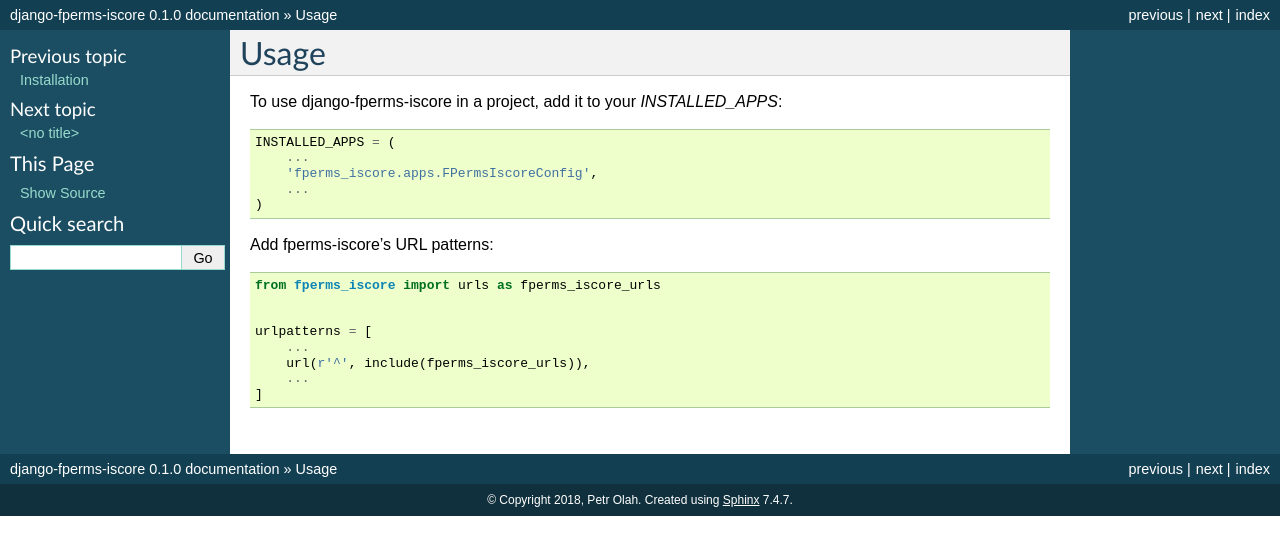
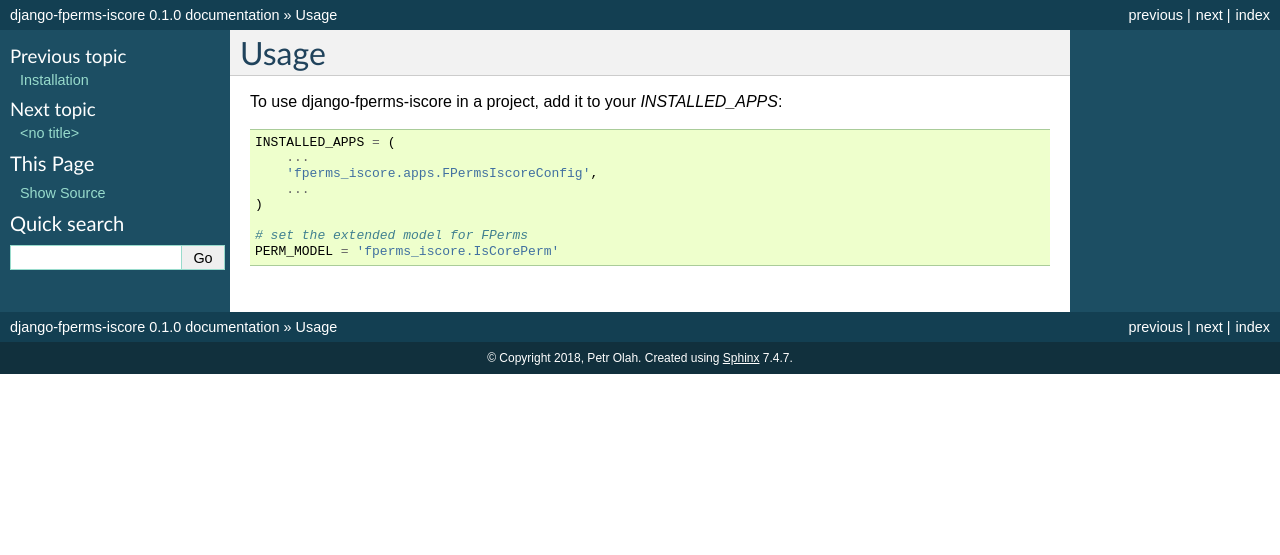
Before and after one commit to skip-pay/django-fperms-iscore, a Sphinx documentation site: the page built from docs/usage.rst, in a window 1280 px wide. Shown: the top 555 px of the page. Built offline with Sphinx 7.4.7, drawn with Linux system fonts in a browser that asks for light colours.

Commit message:
updated requirements and setup

```diff
--- a/docs/usage.rst
+++ b/docs/usage.rst
@@ -12,15 +12,5 @@ To use django-fperms-iscore in a project, add it to your `INSTALLED_APPS`:
         ...
     )
 
-Add fperms-iscore's URL patterns:
-
-.. code-block:: python
-
-    from fperms_iscore import urls as fperms_iscore_urls
-
-
-    urlpatterns = [
-        ...
-        url(r'^', include(fperms_iscore_urls)),
-        ...
-    ]
+    # set the extended model for FPerms
+    PERM_MODEL = 'fperms_iscore.IsCorePerm'
--- a/setup.py
+++ b/setup.py
@@ -73,6 +73,6 @@ setup(
         'Programming Language :: Python :: 3.5',
     ],
     dependency_links=[
-        'https://github.com/formulka/django-fperms/tarball/master#egg=django-fperms',
+        'https://github.com/formulka/django-fperms/tarball/master#egg=django-fperms-0.1.0',
     ]
 )
```
Also changed, not shown: README.rst (+2 -12 lines), requirements.txt (+3 -4 lines), 2 other files.
